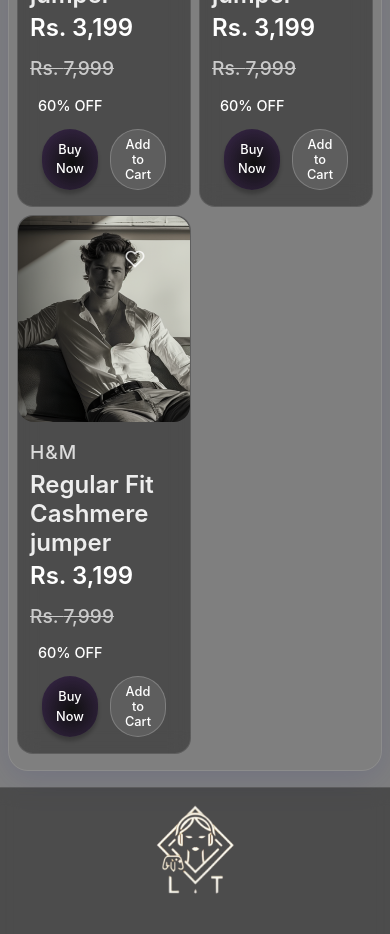
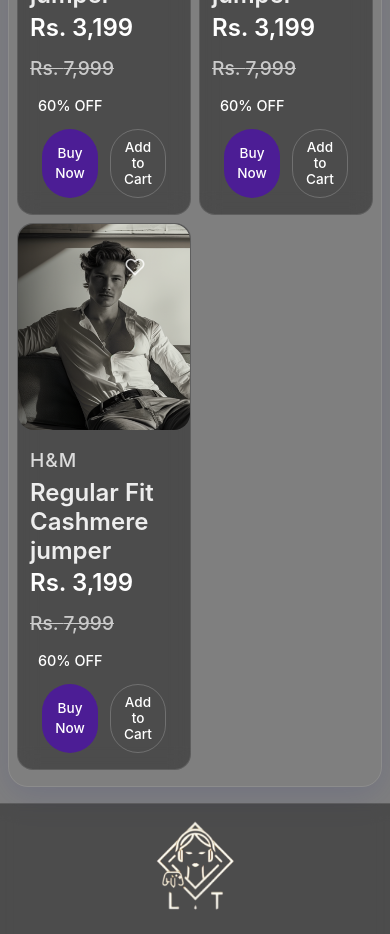
Before and after one commit to luxuryintaste-LIT/lit-ecommerce-backend, a React (Vite) app: page / in a window 390 px wide. Shown: the part 1320-2254 px from the top of the page. Built offline with nearby package versions, Linux system fonts and the light colour scheme.

Commit message:
fixed in mobile devices...

```diff
--- a/src/styles/ProductCard.css
+++ b/src/styles/ProductCard.css
@@ -153,18 +153,43 @@
 
   .buy-now,
   .add-to-cart {
-    padding: 0.5rem;
+    padding: 0.75rem 1rem;
+    border-radius: 50px;
+    font-weight: 500;
+    font-size: 0.9rem;
+  }
+
+  .buy-now {
+    background: #4C1D95;
+    color: white;
+    border: none;
+  }
+
+  .add-to-cart {
+    background: transparent;
+    border: 1px solid rgba(255, 255, 255, 0.2);
+    color: white;
+  }
+
+  .brand-name {
     font-size: 0.85rem;
   }
 
-  .buy-now {
-    background: radial-gradient(309.68% 308.36% at 53.98% 55.95%, rgba(0, 0, 0, 0.80) 0%, rgba(147, 51, 234, 0.40) 50%);
-    box-shadow: 0px 4px 4px 0px rgba(0, 0, 0, 0.25);
+  .product-name {
+    font-size: 0.95rem;
   }
 
-  .add-to-cart {
-    background: rgba(255, 255, 255, 0.1);
-    border: 1px solid rgba(255, 255, 255, 0.2);
+  .current-price {
+    font-size: 1.1rem;
+  }
+
+  .original-price {
+    font-size: 0.85rem;
+  }
+
+  .discount {
+    font-size: 0.8rem;
+    padding: 0.15rem 0.4rem;
   }
 }
 
@@ -179,7 +204,28 @@
 
   .buy-now,
   .add-to-cart {
-    padding: 0.45rem;
+    padding: 0.6rem 0.8rem;
+    font-size: 0.85rem;
+  }
+
+  .brand-name {
     font-size: 0.8rem;
   }
+
+  .product-name {
+    font-size: 0.9rem;
+  }
+
+  .current-price {
+    font-size: 1rem;
+  }
+
+  .original-price {
+    font-size: 0.8rem;
+  }
+
+  .discount {
+    font-size: 0.75rem;
+    padding: 0.1rem 0.3rem;
+  }
 }
```
